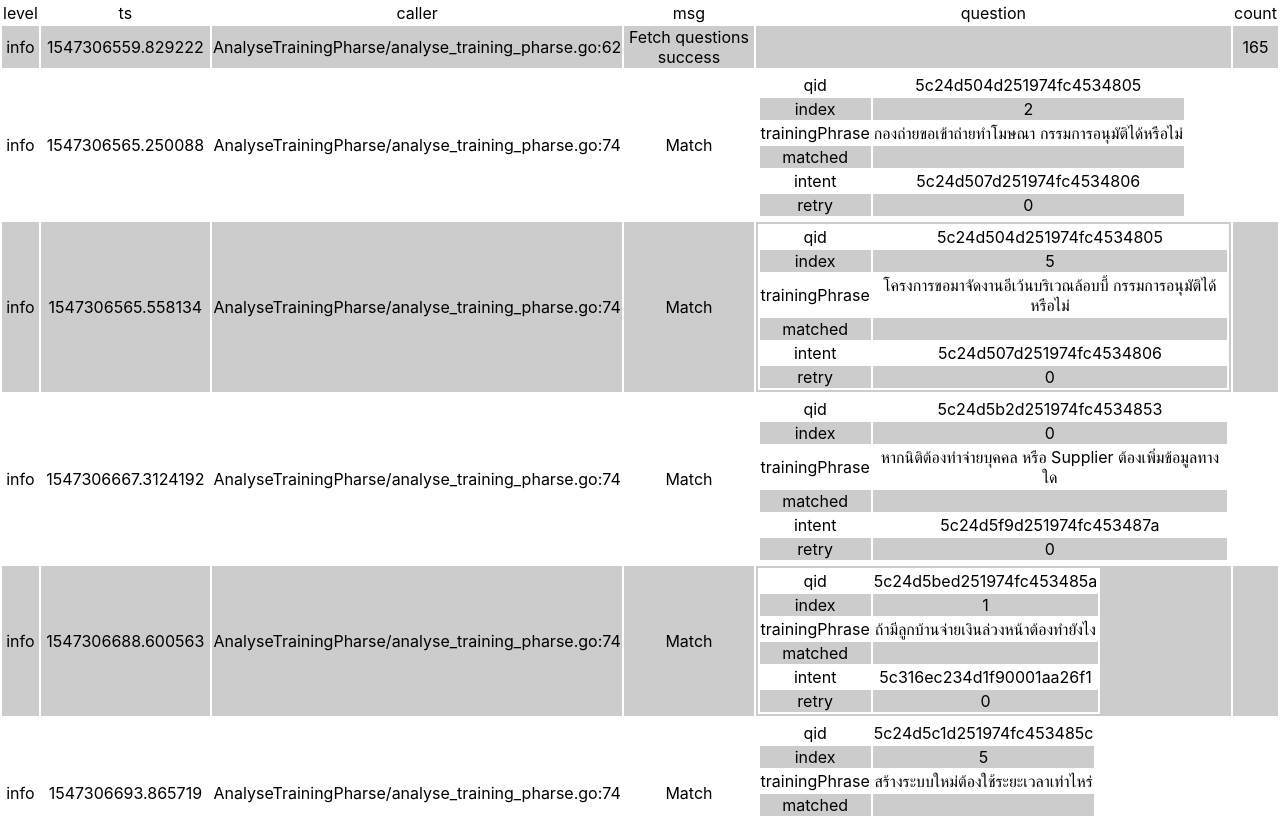
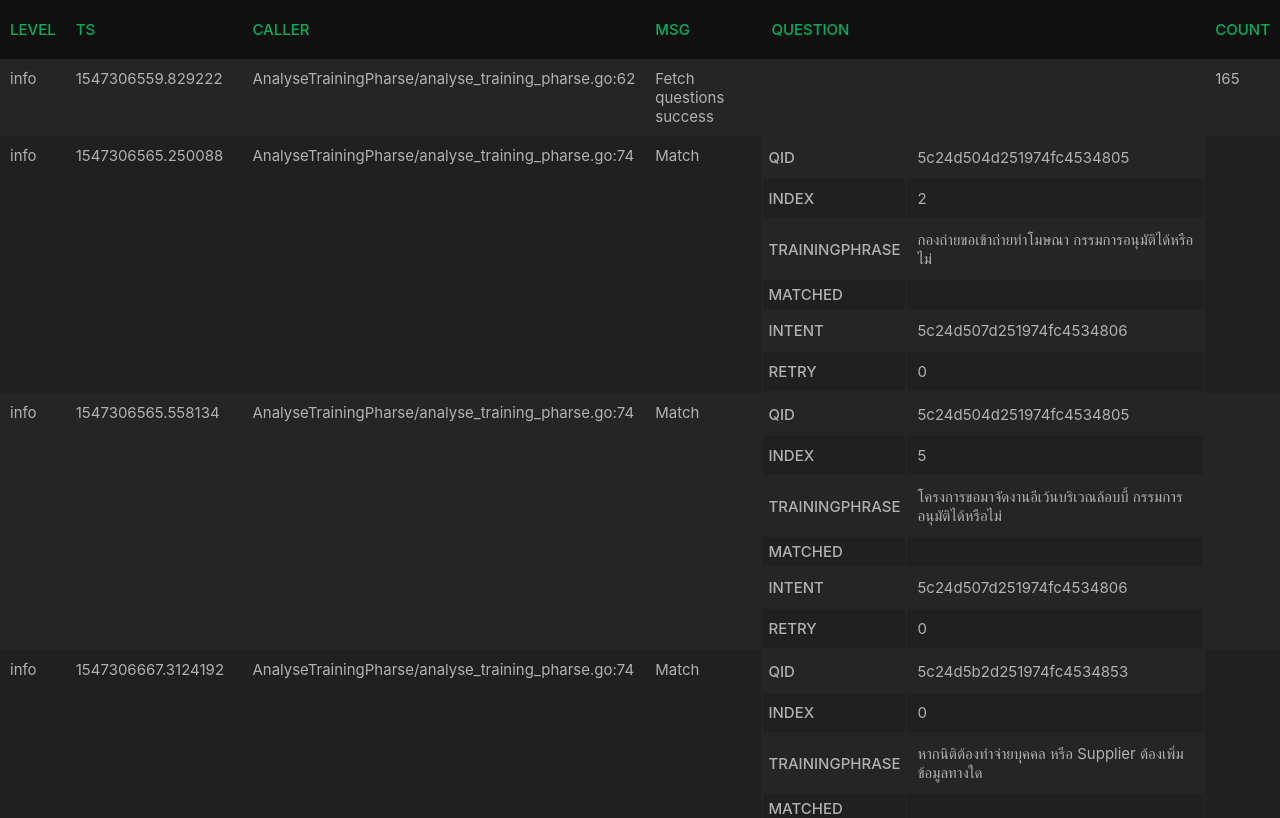
Before and after one commit to Panupong-Tongtawach/JSONTABLE, a React (Create React App) app: page / in a window 1280 px wide. Shown: the top 818 px of the page. Built offline with nearby package versions, Linux system fonts and the light colour scheme.

Commit message:
fix style

```diff
--- a/src/App.tsx
+++ b/src/App.tsx
@@ -1,7 +1,7 @@
 import React, { Component, ReactElement } from 'react';
 import './App.css';
 import { DataTypes } from './dataTypes';
-import { Table } from './StyledComponent';
+import { Table, TableHead, TableBody, DetailTable } from './StyledComponent';
 class App extends Component {
 
   input: DataTypes.Data[] = [
@@ -29,8 +29,8 @@ class App extends Component {
 
   renderHeader() {
     return (
-      <tr className='table-header'>
-        {this.colHeader.map((header) => (<td children={header} />))}
+      <tr>
+        {this.colHeader.map((header) => (<th children={header} />))}
       </tr>
     );
   }
@@ -43,7 +43,6 @@ class App extends Component {
             this.colHeader.map((key) => {
               switch (typeof (rowData[key])) {
                 case 'object':
-                  // return;
                   return <tr>{this.renderObjectTable(rowData[key])}</tr>;
                 default:
                   return <td>{rowData[key]}</td>
@@ -57,7 +56,7 @@ class App extends Component {
 
   renderObjectTable(object: any): any {
     return (
-      <table>
+      <DetailTable>
         {
           Object.keys(object).map((key: any) => {
             switch (typeof object[key]) {
@@ -66,14 +65,14 @@ class App extends Component {
               default:
                 return (
                   <tr>
-                    <td>{key}</td>
+                    <th>{key}</th>
                     <td>{object[key]}</td>
                   </tr>
                 );
             }
           })
         }
-      </table>
+      </DetailTable>
     )
   }
 
@@ -81,8 +80,12 @@ class App extends Component {
     return (
       <div className="App">
         <Table>
-          {this.renderHeader()}
-          {this.renderRows()}
+          <TableHead>
+            {this.renderHeader()}
+          </TableHead>
+          <TableBody>
+            {this.renderRows()}
+          </TableBody>
         </Table>
       </div>
     );
--- a/src/StyledComponent.ts
+++ b/src/StyledComponent.ts
@@ -1,6 +1,47 @@
-import styled, * as styledComponents from "styled-components";
+import styled from "styled-components";
 
 export const Table = styled.table`
-    tr:nth-child(even) {background: #CCC}
-    tr:nth-child(odd) {background: #FFF}
+border-collapse: collapse;
+text-align: left;
 `;
+
+export const TableHead = styled.thead`
+th {
+    background-color: #101010;
+    text-transform: uppercase;
+    color: #00ad5f;
+    font-size: 15px;
+    font-weight: 500;
+    padding: 20px 10px;
+    position: sticky;
+    position: -webkit-sticky;
+    top: 0;
+    z-index: 999;
+}
+`;
+
+export const TableBody = styled.tbody`
+color: #b1b1b1;
+font-size: 15px;
+td {
+    padding: 10px;
+    vertical-align: top;
+}
+tr:nth-child(odd){
+    background-color: #252525;
+}
+tr:nth-child(even){
+    background-color: #202020;
+}
+`;
+
+export const DetailTable = styled.table`
+th {
+    padding: 5px;
+    text-transform: uppercase;
+    font-weight: 500;
+}
+td {
+    vertical-align: top;
+}
+`;
```
